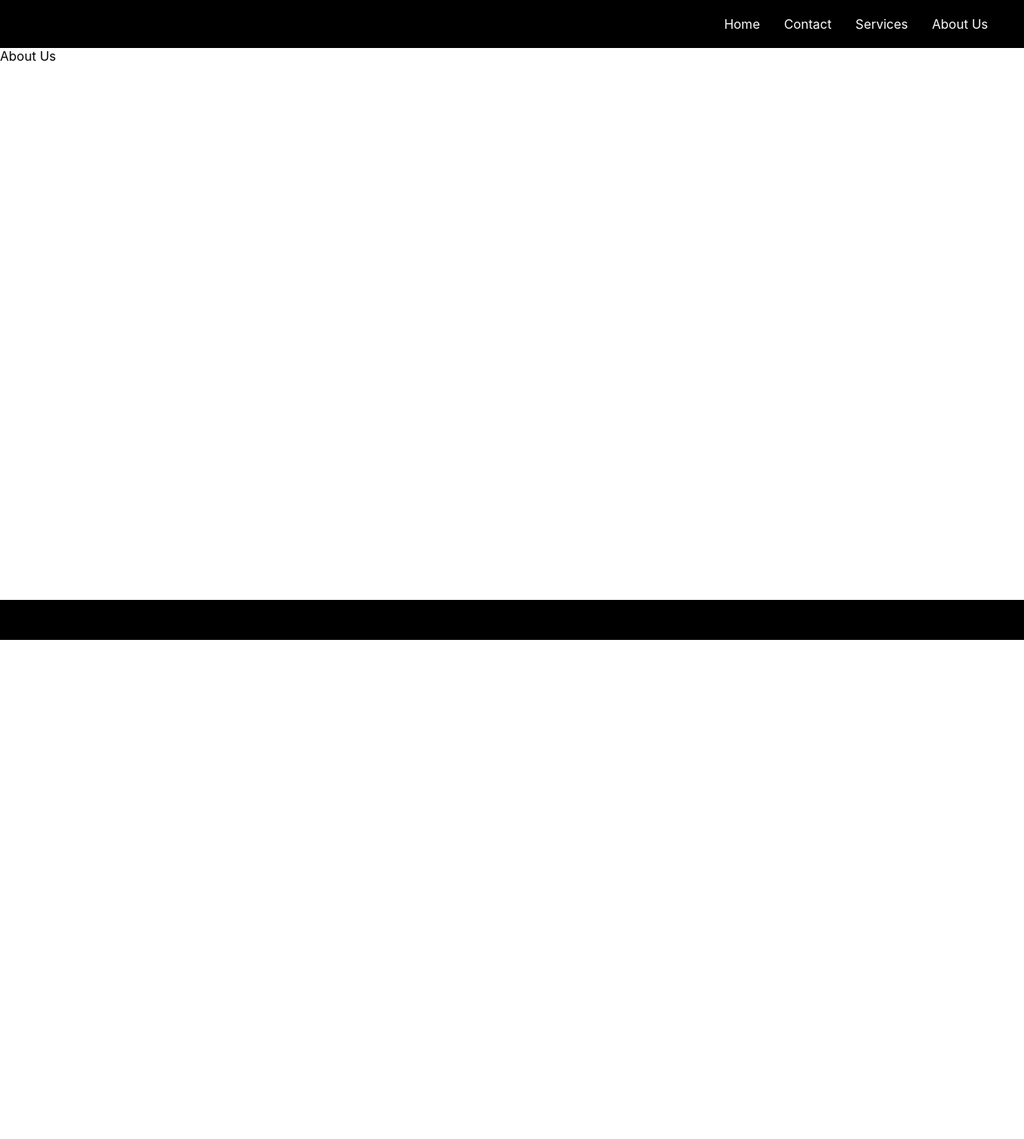
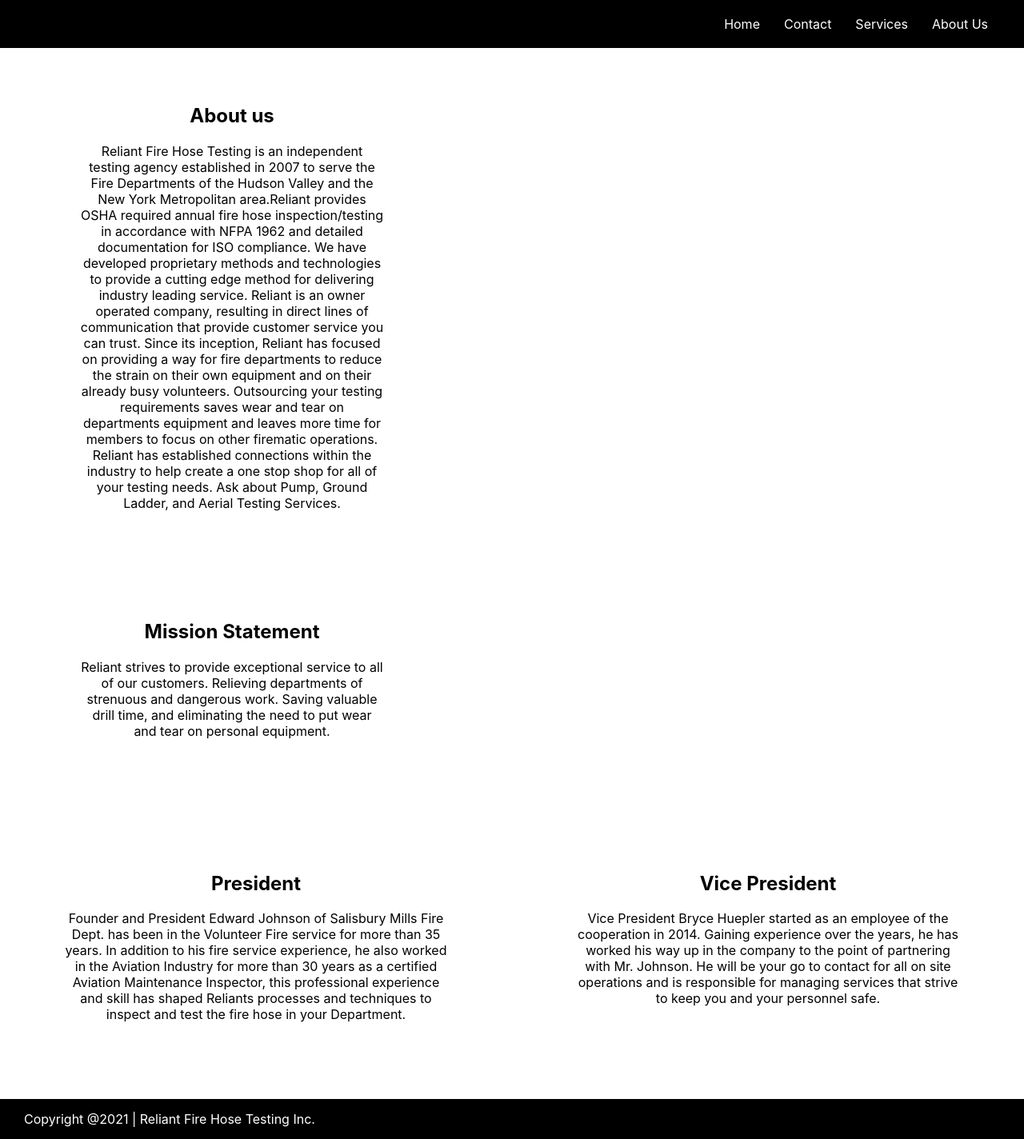
Before and after one commit to rickyrojas1/reliant, a React (Create React App) app: page /about in a window 1280 px wide. Shown: the whole page at 80% size. Before the commit the page ends 800 px from the top, so only its background shows below. Built offline with nearby package versions, Linux system fonts and the light colour scheme.

Commit message:
Could not remove counter function

```diff
--- a/src/components/AboutUsPage/AboutUsPage.jsx
+++ b/src/components/AboutUsPage/AboutUsPage.jsx
@@ -1,8 +1,65 @@
 import React from 'react';
+import './AboutUsPage.scss';
 
 const AboutUsPage = () => (
   <div>
-    About Us
+    <div className="about-mission">
+      <h2>
+        About us
+      </h2>
+      <p>
+        Reliant Fire Hose Testing is an independent testing
+        agency established in 2007 to serve the Fire Departments of the
+        Hudson Valley and the New York Metropolitan area.Reliant
+        provides OSHA required annual fire hose inspection/testing
+        in accordance with NFPA 1962 and detailed documentation for
+        ISO compliance. We have developed proprietary methods
+        and technologies to provide a cutting edge method for
+        delivering industry leading service. Reliant is an owner operated
+        company, resulting in direct lines of communication that
+        provide customer service you can trust. Since its inception, Reliant
+        has focused on providing a way for fire departments to
+        reduce the strain on their own equipment and on their already busy volunteers.
+        Outsourcing your testing requirements saves wear and tear
+        on departments equipment and leaves more time for members to
+        focus on other firematic operations.
+        Reliant has established connections within the industry to
+        help create a one stop shop for all of your testing needs. Ask about Pump,
+        Ground Ladder, and Aerial Testing Services.
+      </p>
+    </div>
+    <div className="about-mission">
+      <h2>Mission Statement</h2>
+      <p>
+        Reliant strives to provide exceptional service to all of our customers.
+        Relieving departments of strenuous and dangerous work. Saving valuable
+        drill time, and eliminating the need to put wear and tear on personal equipment.
+      </p>
+    </div>
+    <div className="members-row">
+      <div className="member">
+        <h2>President</h2>
+        <p>
+          Founder and President Edward Johnson of Salisbury Mills Fire Dept. has been
+          in the Volunteer Fire service for more than 35 years. In addition to his fire
+          service experience, he also worked in the Aviation Industry for more than 30
+          years as a certified Aviation Maintenance Inspector, this professional experience
+          and skill has shaped Reliants processes and techniques to inspect and test the
+          fire hose in your Department.
+        </p>
+      </div>
+      <div className="member">
+        <h2>Vice President</h2>
+        <p>
+          Vice President Bryce Huepler started as an employee of the cooperation in 2014.
+          Gaining experience over the years, he has worked his way up in the company to
+          the point of partnering with Mr. Johnson. He will be your go to contact for
+          all on site operations and is responsible for managing services that strive to
+          keep you and your personnel safe.
+        </p>
+      </div>
+    </div>
+
   </div>
 );
 
--- a/src/components/AboutUsPage/AboutUsPage.scss
+++ b/src/components/AboutUsPage/AboutUsPage.scss
@@ -0,0 +1,17 @@
+.members-row{
+    display: grid ;
+    grid-template-columns: 1fr 1fr;
+}
+
+.member{
+    text-align: center;
+    padding: 80px;
+}
+
+.about-mission{
+    text-align: center;
+    //border: 1px solid red;
+    padding: 50px 100px;
+    margin-right: 700px;
+
+}
--- a/src/components/App/App.jsx
+++ b/src/components/App/App.jsx
@@ -45,7 +45,7 @@
       <Route path="/services"><ServicePage /></Route>
       <Route path="/about"><AboutUsPage /></Route>
 
-      <footer className="footer">Footer</footer>
+      <footer className="footer">Copyright @2021 | Reliant Fire Hose Testing Inc.</footer>
     </div>
   );
 }
--- a/src/components/App/App.scss
+++ b/src/components/App/App.scss
@@ -44,9 +44,12 @@
 
 .footer {
   grid-area: footer;
-
+  color: #fff;
   background-color: black;
   height: 50px;
+  display: flex;
+  align-items: center ;
+  padding-left: 30px;
 }
 
 /* Position and sizing of burger button */
--- a/src/components/ContactPage/ContactPage.jsx
+++ b/src/components/ContactPage/ContactPage.jsx
@@ -1,7 +1,7 @@
 import React, { useState } from 'react';
 
 const ContactPage = () => {
-  const [counter, setCounter] = useState(69);
+  const [counter, setCounter] = useState(1);
 
   const updateCounter = () => {
     setCounter(counter + 1);
@@ -9,7 +9,7 @@
 
   return (
     <div>
-      CONTACT PAGE MEEELOOOOO
+      CONTACT PAGE
       <button type="button" onClick={updateCounter}>Click to add one</button>
       {counter}
     </div>
--- a/src/components/ServicePage/ServicePage.jsx
+++ b/src/components/ServicePage/ServicePage.jsx
@@ -27,6 +27,34 @@
 
       </div>
     </div>
+    <div className="content-row">
+
+      <div className="service">
+
+        <h2>Pump, Ground Ladder, and Aerial Testing</h2>
+        <p>
+          For an added convenience to our customers, Reliant is able to offer Pump,
+          Ground Ladder, and Aerial Testing to our services.
+          Ask about a quote today!
+
+        </p>
+      </div>
+      <div className="img-2" />
+    </div>
+    <div className="content-row">
+
+      <div className="img-3" />
+      <div className="service">
+
+        <h2>Hard Suction Testing </h2>
+        <p>
+          Reliant offers NFPA required Dry-Vacuum Testing of hard suction hoses.
+          This important part of testing aims to help prevent discovery of
+          drafting issues during Firematic operation.
+        </p>
+
+      </div>
+    </div>
   </div>
 );
 
--- a/src/components/ServicePage/ServicePage.scss
+++ b/src/components/ServicePage/ServicePage.scss
@@ -1,17 +1,45 @@
 .content-row {
   display: grid;
   grid-template-columns: 1fr 1fr;
+  min-height: 400px;
+  padding-bottom: 100px;
 }
+
 
 .img-1 {
   background-image: url("../../images/hose_testing.png");
   background-position: center left;
   background-repeat: no-repeat;
   background-size: cover;
+  width: 90%;
+  margin-left: 50px;
 }
+
+.img-2 {
+  background-image: url("../../images/Fire-Truck.jpg");
+  background-position: center left;
+  background-repeat: no-repeat;
+  background-size: cover;
+  width: 90%;
+  margin-right: 50px;
+}
+
+.img-3 {
+  background-image: url("../../images/Hard-Suction-Testing-Pic.jpg");
+  background-position: center left;
+  background-repeat: no-repeat;
+  background-size: cover;
+  width: 90%;
+  margin-left: 50px;
+}
+
 
 .service {
   padding: 50px;
+  display: flex;
+  flex-direction: column;
+  justify-content: center;
+  align-items: center;
 }
 
 .services-page-header {
```
Also changed, not shown: src/images/Fire-Truck.jpg (added), src/images/Hard-Suction-Testing-Pic.jpg (added).
